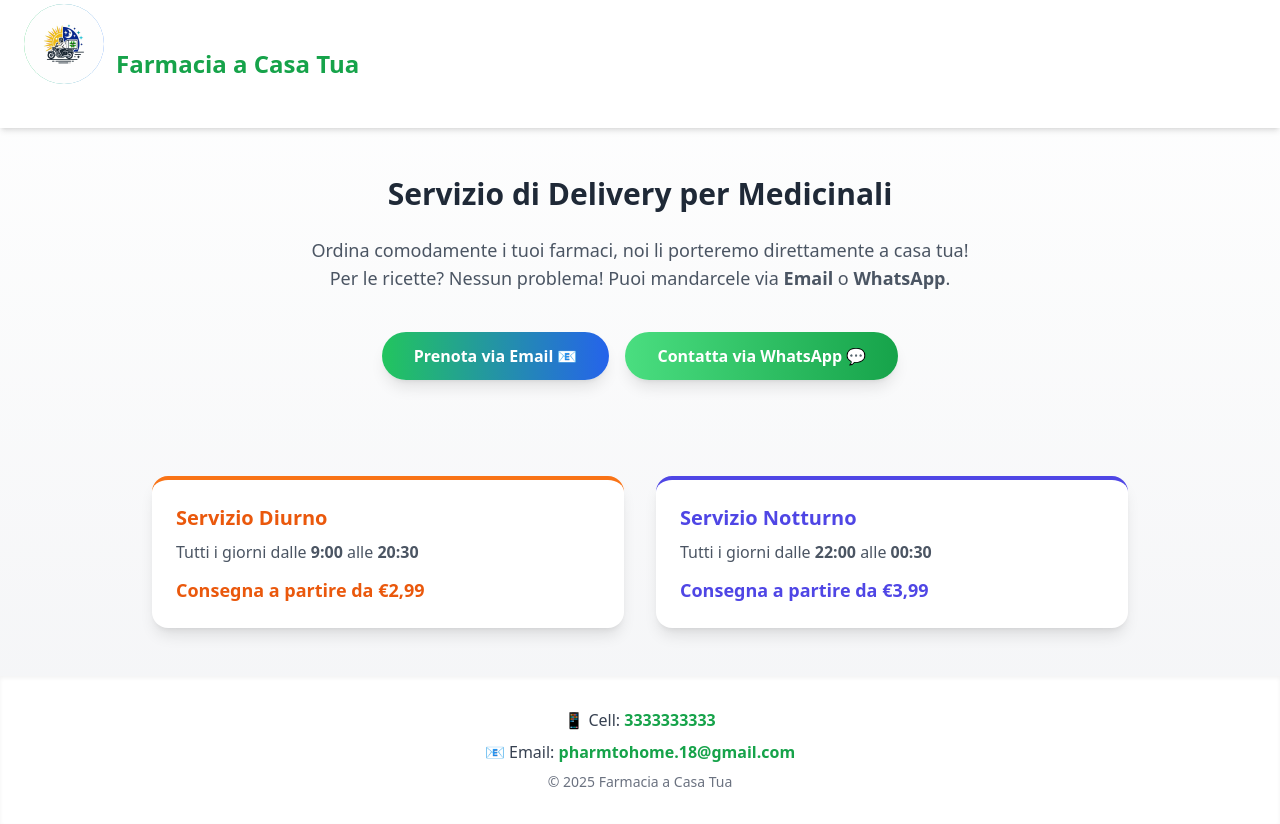
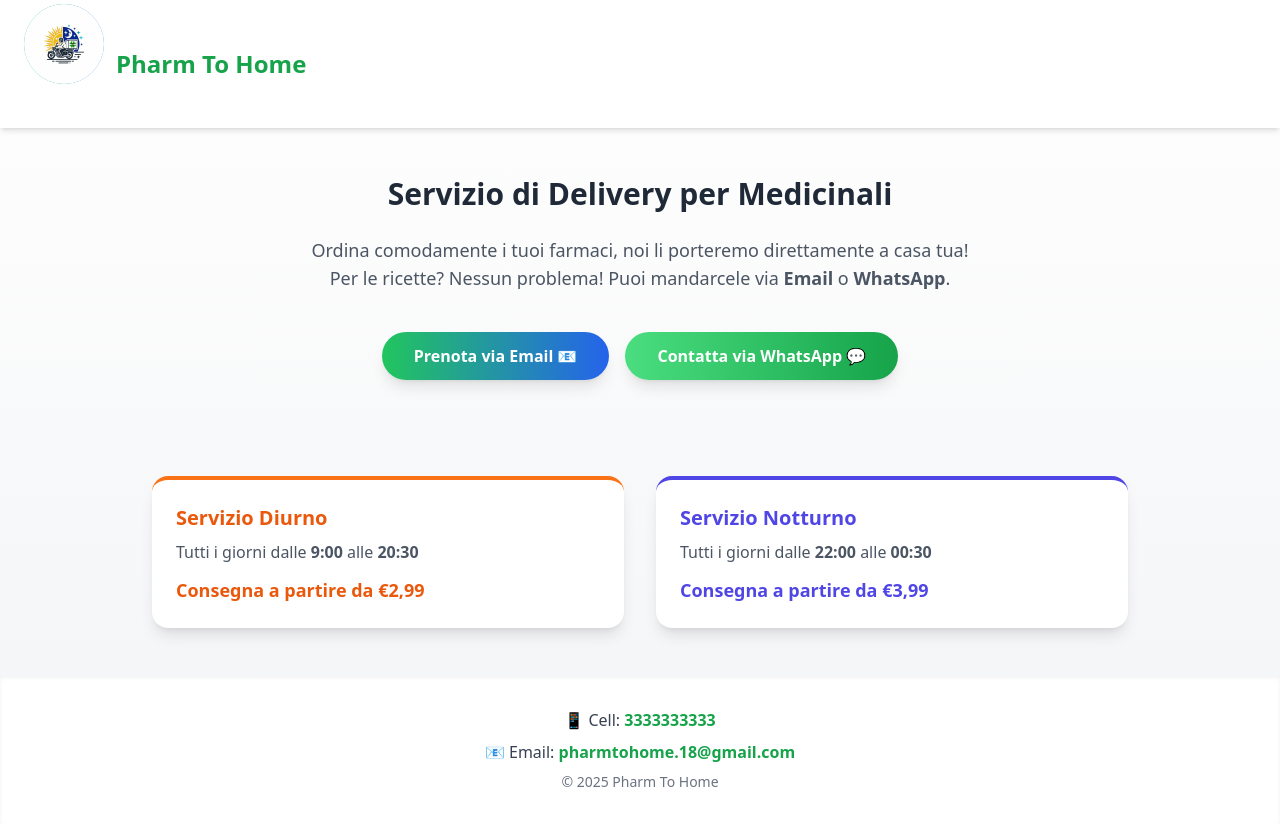
Before and after one commit to Maaax02/pharm-to-home, a website: page index.html in a window 1280 px wide. Drawn offline with Linux system fonts and the light colour scheme.

Commit message:
cambio titolo

```diff
--- a/index.html
+++ b/index.html
@@ -18,7 +18,7 @@
         >
           <img src="img/logo.jpg" alt="logo" class="rounded-full" />
         </div>
-        <h1 class="text-2xl font-bold text-green-600">Farmacia a Casa Tua</h1>
+        <h1 class="text-2xl font-bold text-green-600">Pharm To Home</h1>
       </div>
     </header>
 
@@ -111,7 +111,7 @@
           pharmtohome.18@gmail.com
         </a>
       </p>
-      <p class="text-gray-500 text-sm">© 2025 Farmacia a Casa Tua</p>
+      <p class="text-gray-500 text-sm">© 2025 Pharm To Home</p>
     </footer>
 
     <!-- Animazioni personalizzate -->
```
